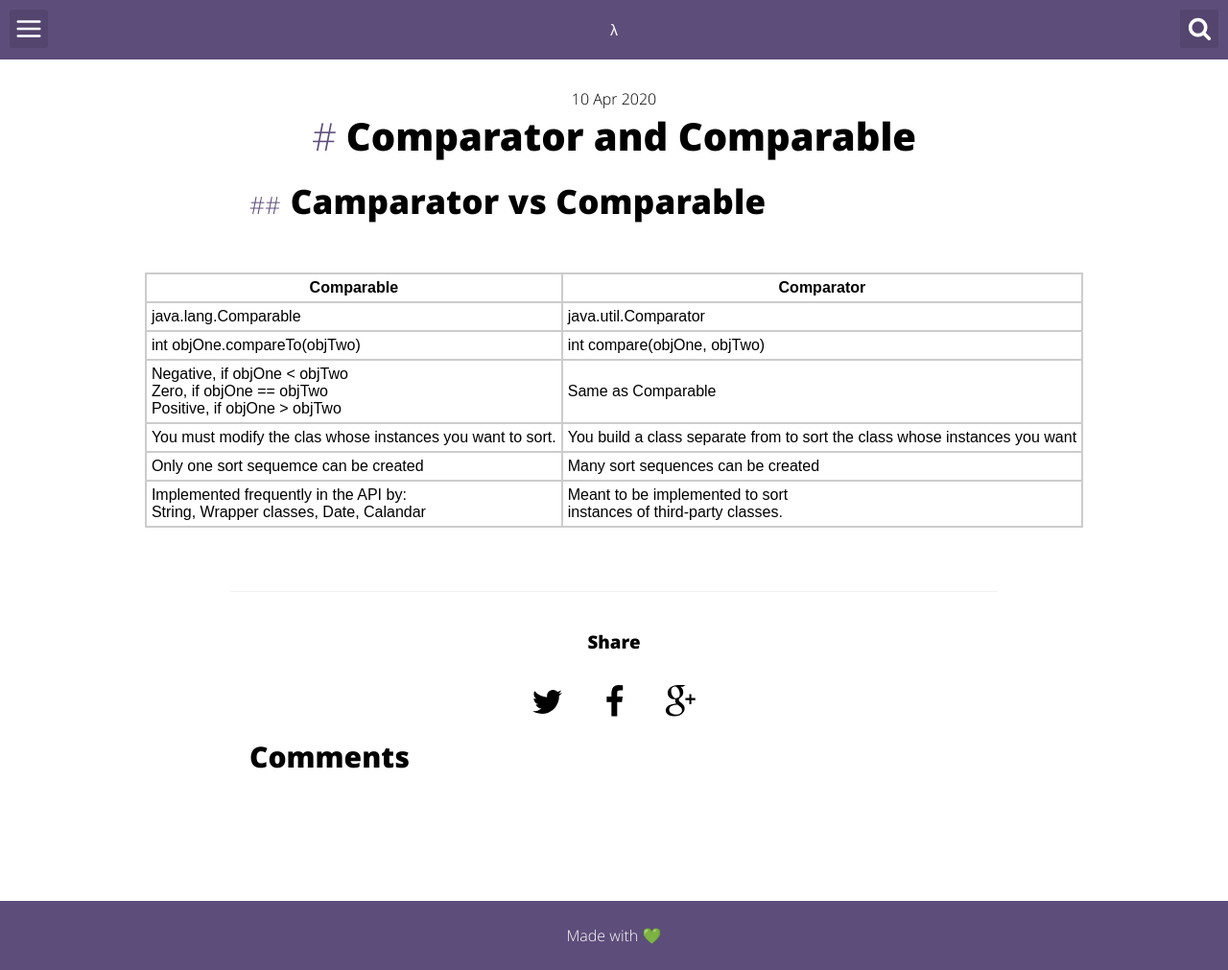
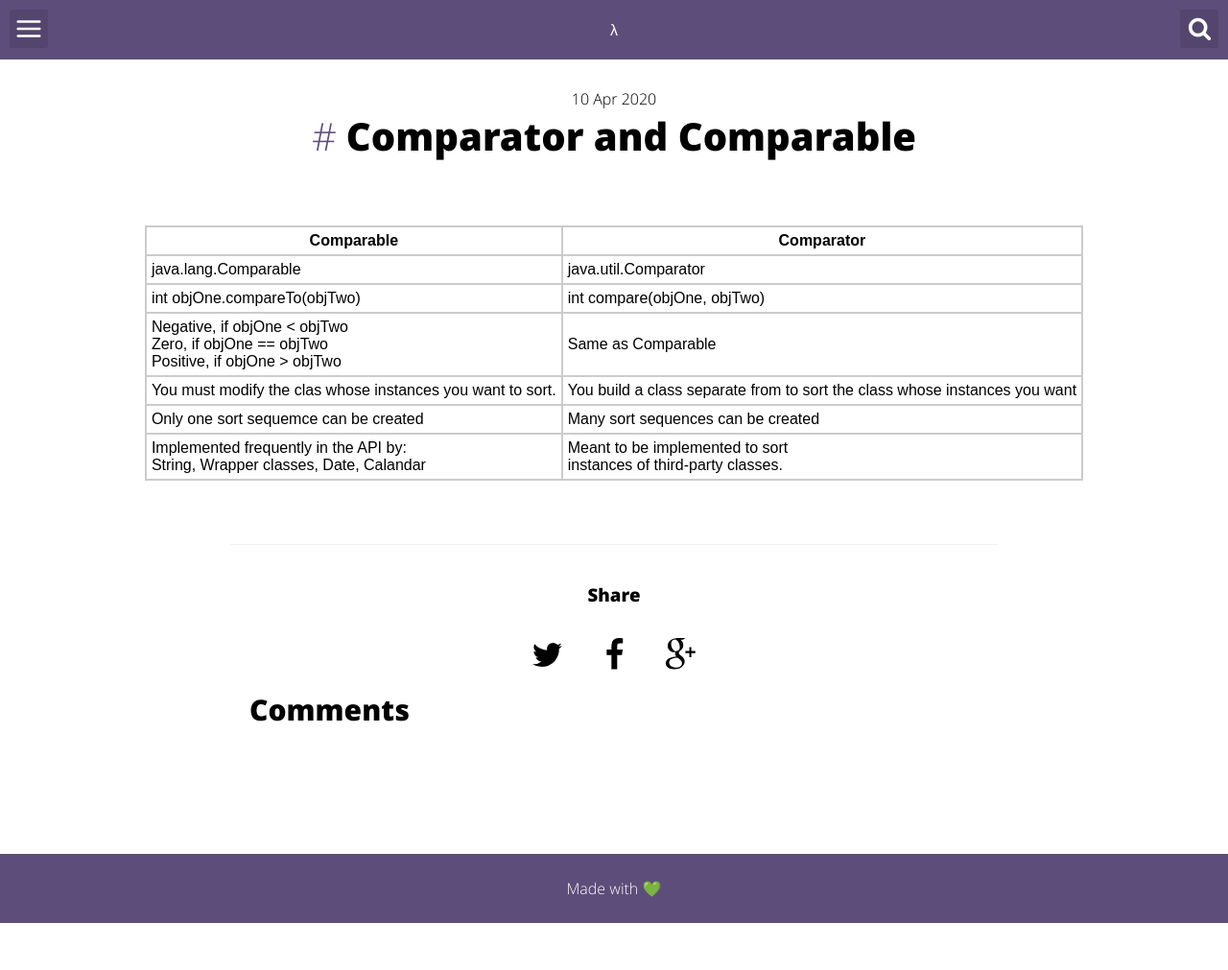
Before and after one commit to jobyywilson/blog_old, a Jekyll site: the page built from _posts/2016-02-10-Camparator vs Comparable.md, in a window 1280 px wide. Shown: the whole page at 96% size. Built offline with Jekyll 4.4.1, drawn with Linux system fonts in a browser that asks for light colours; comment, search, counter and statistics services are not loaded; after the commit the page ends 962 px from its top, so only the background shows below that.

Commit message:
Update 2016-02-10-Camparator vs Comparable.md

```diff
--- a/_posts/2016-02-10-Camparator vs Comparable.md
+++ b/_posts/2016-02-10-Camparator vs Comparable.md
@@ -10,7 +10,6 @@ categories:
 - Learn Java
 ---
 
-## Camparator vs Comparable
 
 
 |                          Comparable                           |                Comparator                |
```
